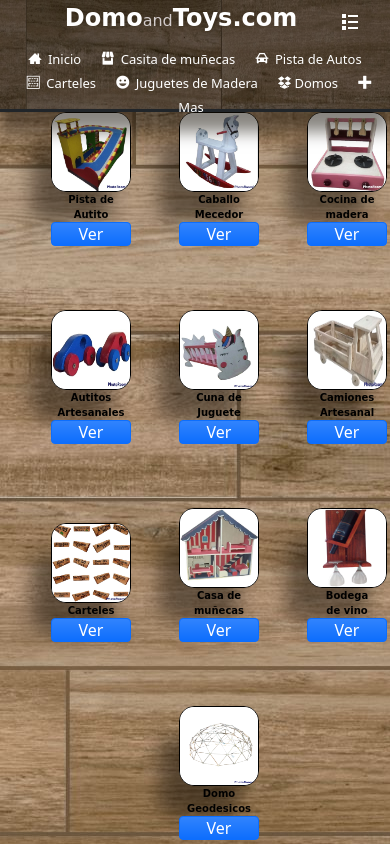
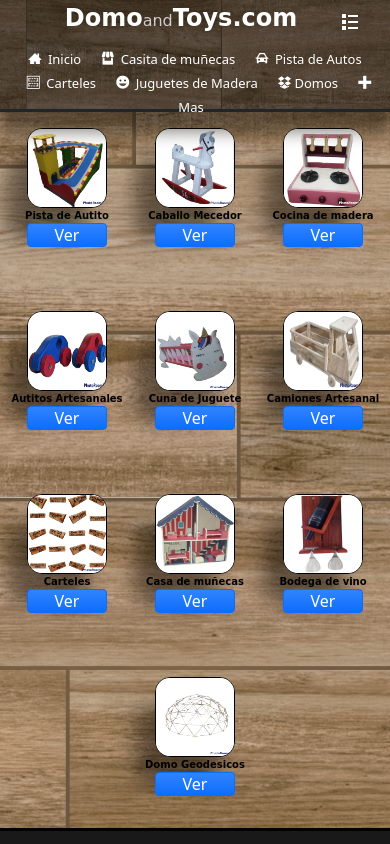
Before and after one commit to haader/DomoAndToys, a plain HTML site: page index.html in a window 390 px wide. Shown: the top 844 px of the page. Drawn offline with nearby package versions, Linux system fonts and the light colour scheme; files whose address does not match are found by name; a web font is replaced by a local one.

Commit message:
ajustando

```diff
--- a/estilos/seccionGeneral.css
+++ b/estilos/seccionGeneral.css
@@ -20,6 +20,7 @@
 .title
 {
     display: flex;
+    text-align: center;
     justify-content: center;
     align-items: center;
     color: black;
--- a/general.css
+++ b/general.css
@@ -152,7 +152,7 @@
             flex-direction: row;
             flex-wrap: wrap;
             gap: 3rem;
-            margin-top: 6rem;
+            margin-top: 7rem;
             justify-content: center;
             align-items: flex-end
         }
```
Also changed, not shown: Maderera Raul.css (+4 -4 lines).
